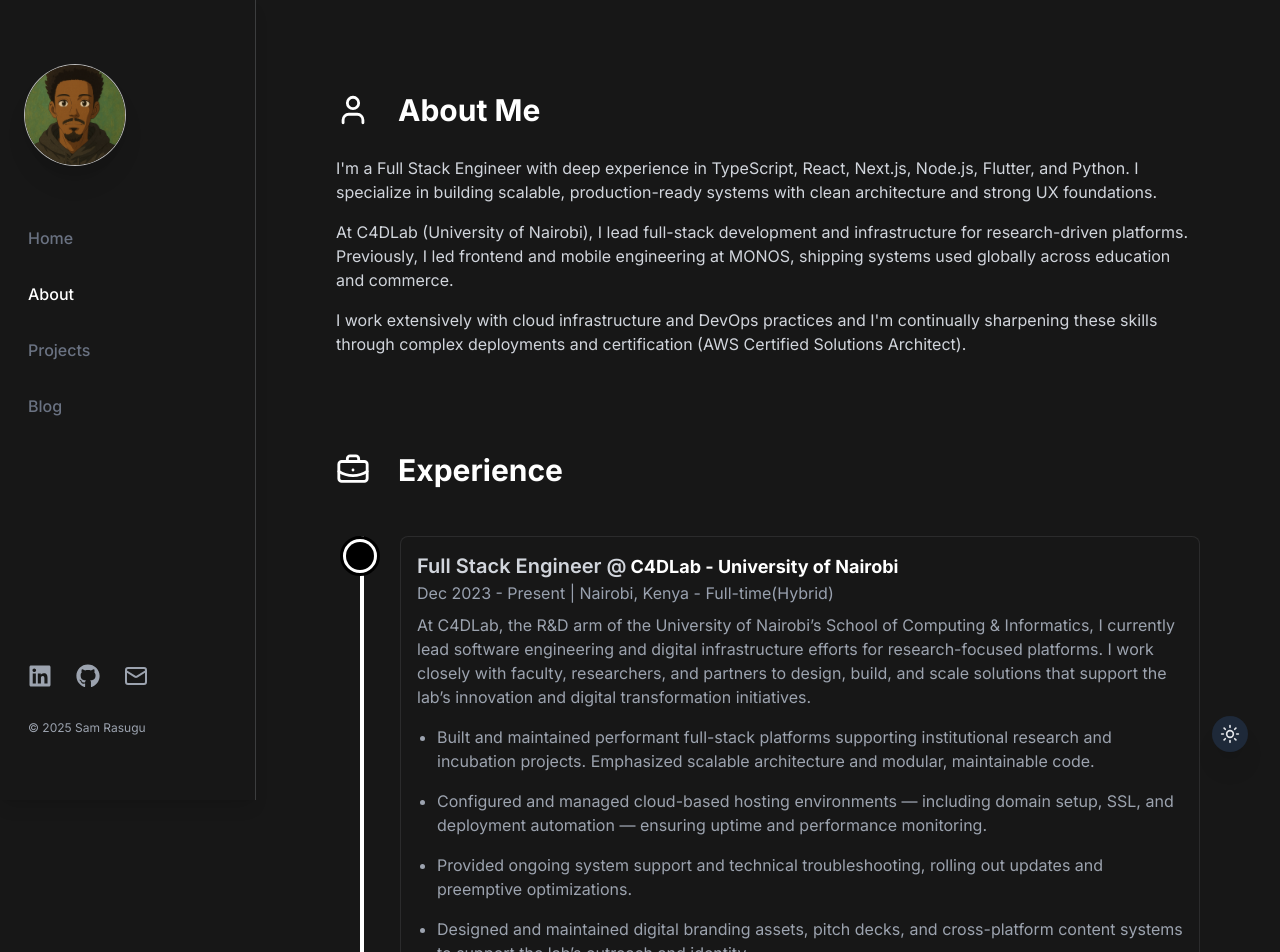
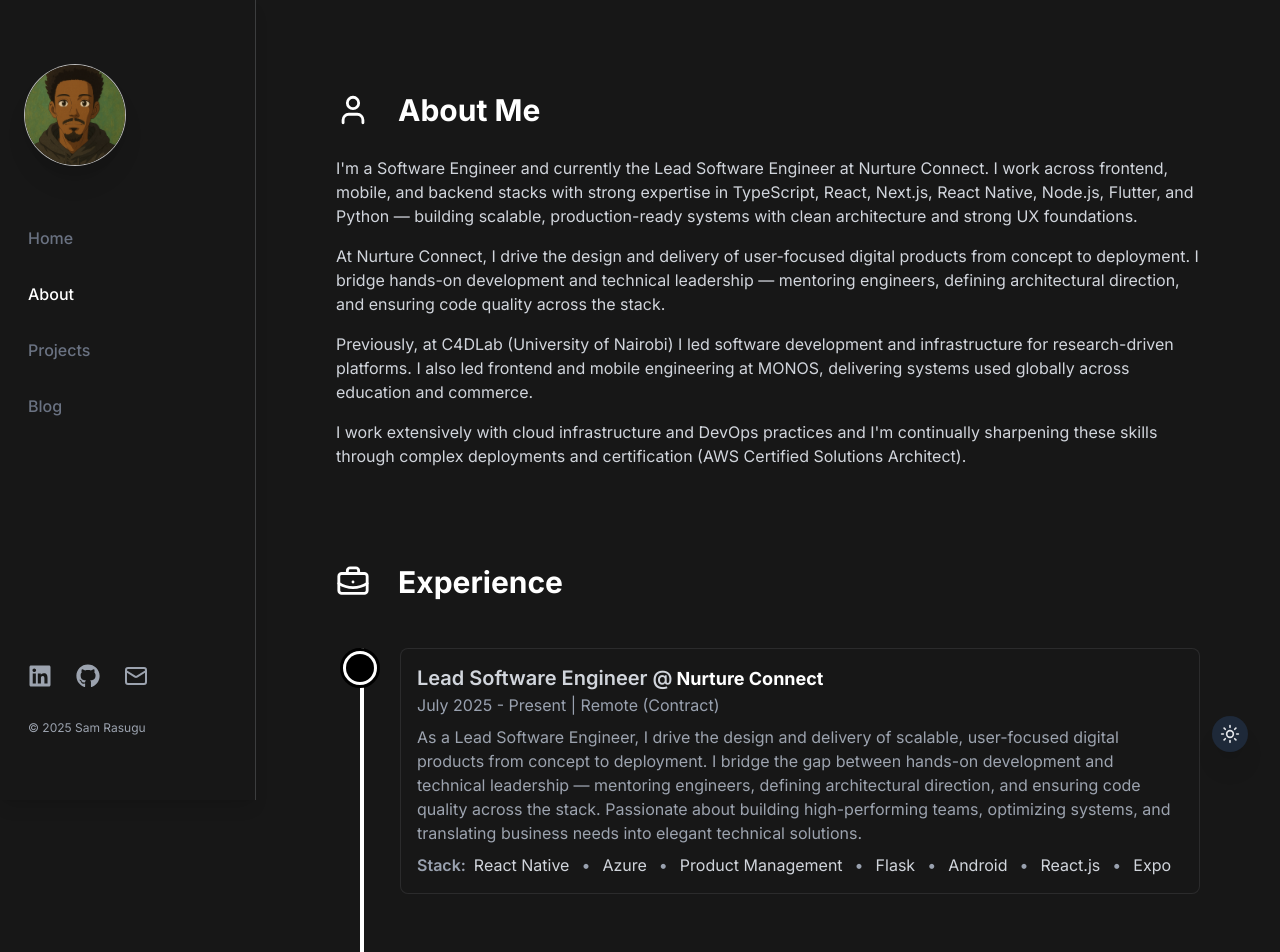
Before and after one commit to samrasugu/sam-rasugu, a Next.js app: page /about in a window 1280 px wide. Shown: the top 952 px of the page. Built offline with nearby package versions, Linux system fonts and the light colour scheme.

Commit message:
chore: update about section components and dependencies

```diff
--- a/app/page.tsx
+++ b/app/page.tsx
@@ -13,8 +13,8 @@ async function HomeContent() {
         Hi 👋, I&apos;m Sam Rasugu
       </p>
       <p className="text-base text-gray-700 dark:text-gray-300">
-        I&apos;m a Full Stack Engineer who transforms complex ideas into
-        elegant, production-ready solutions. I specialize in full-stack and
+        I&apos;m a Software Engineer who transforms complex ideas into elegant,
+        production-ready solutions. I specialize in full-stack and
         cross-platform development using TypeScript, React, Next.js, Node.js,
         Flutter, and Python.
       </p>
--- a/components/about/DescriptionSection.tsx
+++ b/components/about/DescriptionSection.tsx
@@ -11,15 +11,22 @@ export default function DescriptionSection() {
         </h1>
       </div>
       <p className="text-gray-700 dark:text-gray-300">
-        I&apos;m a Full Stack Engineer with deep experience in TypeScript,
-        React, Next.js, Node.js, Flutter, and Python. I specialize in building
-        scalable, production-ready systems with clean architecture and strong UX
-        foundations.
+        I&apos;m a Software Engineer and currently the Lead Software Engineer at
+        Nurture Connect. I work across frontend, mobile, and backend stacks with
+        strong expertise in TypeScript, React, Next.js, React Native, Node.js,
+        Flutter, and Python — building scalable, production-ready systems with
+        clean architecture and strong UX foundations.
       </p>
       <p className="text-gray-700 dark:text-gray-300 mt-4">
-        At C4DLab (University of Nairobi), I lead full-stack development and
-        infrastructure for research-driven platforms. Previously, I led frontend
-        and mobile engineering at MONOS, shipping systems used globally across
+        At Nurture Connect, I drive the design and delivery of user-focused
+        digital products from concept to deployment. I bridge hands-on
+        development and technical leadership — mentoring engineers, defining
+        architectural direction, and ensuring code quality across the stack.
+      </p>
+      <p className="text-gray-700 dark:text-gray-300 mt-4">
+        Previously, at C4DLab (University of Nairobi) I led software development
+        and infrastructure for research-driven platforms. I also led frontend
+        and mobile engineering at MONOS, delivering systems used globally across
         education and commerce.
       </p>
       <p className="text-gray-700 dark:text-gray-300 mt-4">
--- a/components/about/ExperienceSection.tsx
+++ b/components/about/ExperienceSection.tsx
@@ -17,20 +17,38 @@ interface ExperienceItem {
 const ExperienceSection: React.FC = () => {
   const experiences: ExperienceItem[] = [
     {
+      id: 0,
+      title: "Lead Software Engineer",
+      company: "Nurture Connect",
+      companyUrl: "https://nurtureconnect.health/",
+      period: "July 2025 - Present",
+      location: "Remote (Contract)",
+      description:
+        "As a Lead Software Engineer, I drive the design and delivery of scalable, user-focused digital products from concept to deployment. I bridge the gap between hands-on development and technical leadership — mentoring engineers, defining architectural direction, and ensuring code quality across the stack. Passionate about building high-performing teams, optimizing systems, and translating business needs into elegant technical solutions.",
+      technologies: [
+        "React Native",
+        "Azure",
+        "Product Management",
+        "Flask",
+        "Android",
+        "React.js",
+        "Expo",
+      ],
+    },
+    {
       id: 1,
-      title: "Full Stack Engineer",
+      title: "Software Engineer",
       company: "C4DLab - University of Nairobi",
       companyUrl: "http://c4dlab.uonbi.ac.ke/",
-      period: "Dec 2023 - Present",
+      period: "Dec 2023 - July 2025",
       location: "Nairobi, Kenya - Full-time(Hybrid)",
       description:
         "At C4DLab, the R&D arm of the University of Nairobi’s School of Computing & Informatics, I currently lead software engineering and digital infrastructure efforts for research-focused platforms. I work closely with faculty, researchers, and partners to design, build, and scale solutions that support the lab’s innovation and digital transformation initiatives.",
       keyHighlights: [
-        "Built and maintained performant full-stack platforms supporting institutional research and incubation projects. Emphasized scalable architecture and modular, maintainable code.",
-        "Configured and managed cloud-based hosting environments — including domain setup, SSL, and deployment automation — ensuring uptime and performance monitoring.",
-        "Provided ongoing system support and technical troubleshooting, rolling out updates and preemptive optimizations.",
-        "Designed and maintained digital branding assets, pitch decks, and cross-platform content systems to support the lab’s outreach and identity.",
-        "Collaborated with faculty and institutional partners to advise on infrastructure planning, storytelling tooling, and product growth strategy.",
+        "Led end-to-end development of responsive, high-performance platforms supporting research and innovation initiatives. Focused on maintainable architecture and long-term scalability.",
+        "Configured and managed cloud hosting environments — handling deployments, domain setup, SSL, and performance monitoring.",
+        "Provided ongoing platform support and maintenance, addressing technical issues, rolling out updates, and optimizing reliability.",
+        "Guided software tooling and infrastructure decisions aligned with C4DLab’s innovation-driven mission.",
       ],
       technologies: [
         "React",
```
Also changed, not shown: 1 other file (tests, documents, lock files or other folders).
